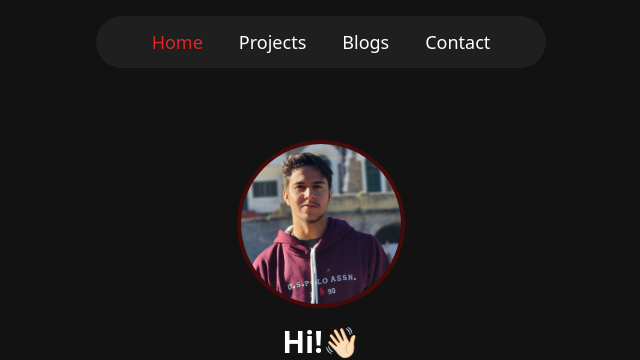
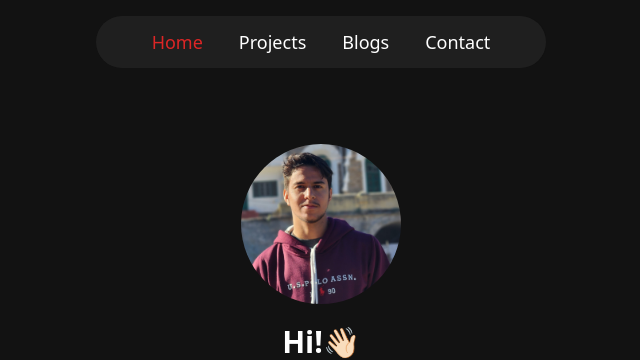
Before and after one commit to manish-mehra/manishmehra-portfolio, a SvelteKit app: page / in a window 1280 px wide. Shown: the top 360 px of the page, without its empty margins (319-959 px from the left). Built offline with nearby package versions, Linux system fonts and the light colour scheme.

Commit message:
style: remove border from image

```diff
--- a/src/routes/+page.svelte
+++ b/src/routes/+page.svelte
@@ -50,7 +50,7 @@
     {#if currentTab === 'home'}
       <section class="flex flex-col items-center gap-3 mt-16">
         <div class="pb-2">
-          <img src="/mm-image.jpg" alt="manish mehra's" class="w-40 h-40 ring-4 ring-red-950 rounded-full"/>
+          <img src="/mm-image.jpg" alt="manish mehra's" class="w-40 h-40 rounded-full"/>
         </div>
         <div class="text-center pb-10">
           <h1 class="text-3xl font-bold">Hi!👋🏻</h1>
```
